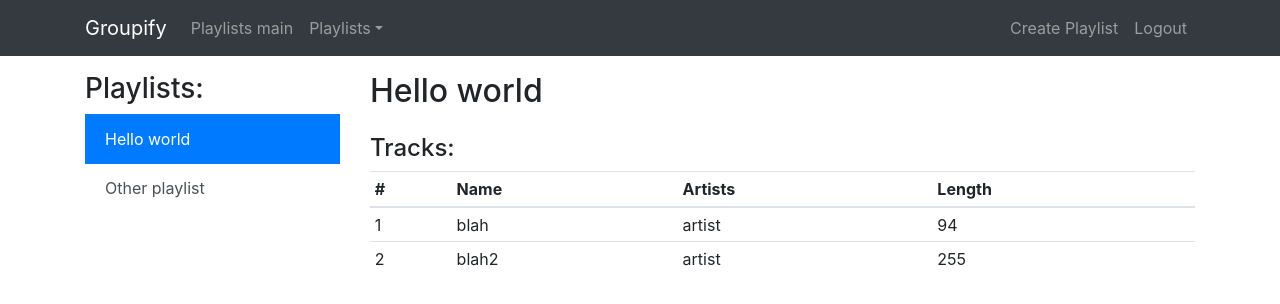
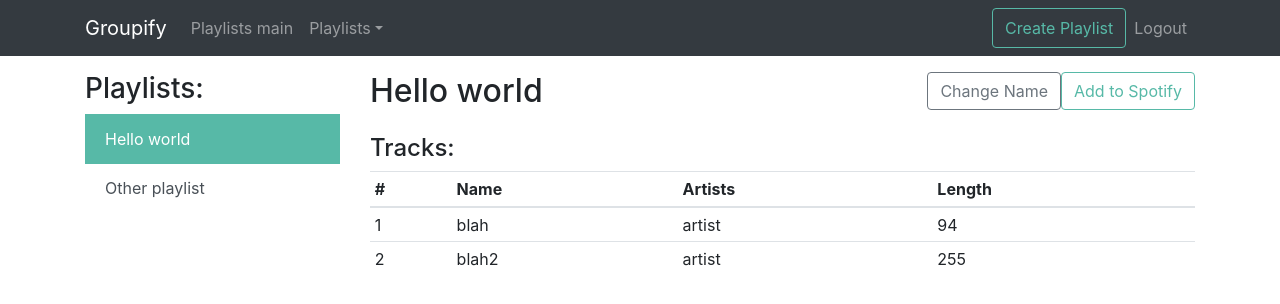
Before and after one commit to AndrewKassab/groupify, a React app: page /playlists/1 in a window 1280 px wide. Shown: the top 304 px of the page. Built offline with nearby package versions, Linux system fonts and the light colour scheme.

Commit message:
Updated many things

```diff
--- a/src/Header.js
+++ b/src/Header.js
@@ -4,6 +4,7 @@ import {
 } from 'react-bootstrap';
 // import { LinkContainer } from 'react-router-bootstrap';
 import { Link } from 'react-router-dom';
+import CreateModal from './components/Playlists/CreateModal';
 
 export default function Header() {
   return (
@@ -22,7 +23,7 @@ export default function Header() {
             </NavDropdown>
           </Nav>
           <Nav>
-            <Nav.Link as={Link} to="/playlists/create">Create Playlist</Nav.Link>
+            <CreateModal />
             <Nav.Link as={Link} to="/logout">Logout</Nav.Link>
           </Nav>
         </Navbar.Collapse>
--- a/src/bootstrap.scss
+++ b/src/bootstrap.scss
@@ -1,6 +1,8 @@
 // List overrides to bootstrap styling here
 
-
+$theme-colors: (
+  "primary": #57b9a7,
+);
 // import Bootstrap
 @import '~bootstrap/scss/bootstrap.scss';
 
--- /dev/null
+++ b/src/components/Playlists/CreateModal.js
@@ -0,0 +1,70 @@
+import React, { Component } from 'react';
+import { Modal, Button } from 'react-bootstrap';
+
+import UserSelect from './UserSelect';
+
+class CreateModal extends Component {
+  constructor(props, context) {
+    super(props, context);
+
+    this.handleShow = this.handleShow.bind(this);
+    this.handleClose = this.handleClose.bind(this);
+    this.handleSave = this.handleSave.bind(this);
+    this.handleCancel = this.handleCancel.bind(this);
+
+    this.state = {
+      show: false,
+      users: [],
+    };
+  }
+
+  handleClose() {
+    this.setState({ show: false });
+  }
+
+  handleShow() {
+    this.setState({ show: true });
+  }
+
+  handleSave() {
+    // Save things
+    this.handleClose();
+  }
+
+  handleCancel() {
+    // Reset the form
+    this.setState({
+      show: false,
+      users: [],
+    });
+  }
+
+  render() {
+    return (
+      <>
+        <Button variant="outline-primary" onClick={this.handleShow}>
+          Create Playlist
+        </Button>
+
+        <Modal show={this.state.show} onHide={this.handleClose} size="lg">
+          <Modal.Header closeButton>
+            <Modal.Title>Create Playlist</Modal.Title>
+          </Modal.Header>
+          <Modal.Body>
+            <UserSelect />
+          </Modal.Body>
+          <Modal.Footer>
+            <Button variant="secondary" onClick={this.handleCancel}>
+              Cancel
+            </Button>
+            <Button variant="primary" onClick={this.handleSave}>
+              Next
+            </Button>
+          </Modal.Footer>
+        </Modal>
+      </>
+    );
+  }
+}
+
+export default CreateModal;
--- a/src/components/Playlists/PlaylistShow.js
+++ b/src/components/Playlists/PlaylistShow.js
@@ -1,11 +1,40 @@
-import React from 'react';
+import React, { useState } from 'react';
 import { Link } from 'react-router-dom';
 import TrackList from '../Tracks/TrackList';
+import { Button, ButtonToolbar, InputGroup, FormControl } from 'react-bootstrap';
 
 function PlaylistShow({ playlist }) {
+
+  const [name, setName] = useState(playlist.name);
+  const [editName, setEditName] = useState(name);
+  const [editMode, setEditMode] = useState(false);
+
+  const editor = (
+    <InputGroup>
+      <FormControl
+        defaultValue={name}
+      />
+      <InputGroup.Append>
+        <Button variant="outline-secondary">Save</Button>
+        <Button variant="outline-secondary" onClick={() => setEditMode(false)}>Cancel</Button>
+      </InputGroup.Append>
+    </InputGroup>
+  );
+
+  const display = (
+    <ButtonToolbar className="d-flex justify-content-between">
+      <h2>{ name }</h2>
+      <div>
+        <Button variant="outline-secondary" onClick={() => setEditMode(true)}>Change Name</Button>
+
+        <Button variant="outline-primary">Add to Spotify</Button>
+      </div>
+    </ButtonToolbar>
+  );
+
   return (
     <div>
-      <h2>{ playlist.name }</h2>
+      { editMode ? editor : display }
 
       <TrackList tracks={playlist.tracks} />
     </div>
--- a/src/components/Playlists/UserSelect.js
+++ b/src/components/Playlists/UserSelect.js
@@ -6,18 +6,6 @@ import React, { Component } from 'react';
 export default class UserSelect extends Component {
   render() {
     return (
-      <Container className="bg-secondary" fluid style={{ height: '800px' }}>
-        <Navbar bg="dark" className="justify-content-md-center" fluid="true" style={{ marginBottom: '20px' }} variant="dark">
-          <Nav>
-            <Button variant="outline-success">Back</Button>
-          </Nav>
-          <Card bg="dark" border="dark" className="text-center" style={{ marginLeft: '500px', height: 'auto', width: 'auto' }} text="white">
-            <Card.Title>Create Playlist</Card.Title>
-          </Card>
-          <Form inline>
-            <Button style={{ marginLeft: '500px' }} variant="outline-success">Next</Button>
-          </Form>
-        </Navbar>
       <Container fluid="true">
         <Row>
           <Col>
@@ -67,7 +55,6 @@ export default class UserSelect extends Component {
           <label>Users in group: Person 2, Person 3</label>
         </Row>
       </Container>
-      </Container>
     );
   }
 }
```
Also changed, not shown: src/components/Tracks/Track.js (deleted). Lines whose indentation alone changed are shown as unchanged.
